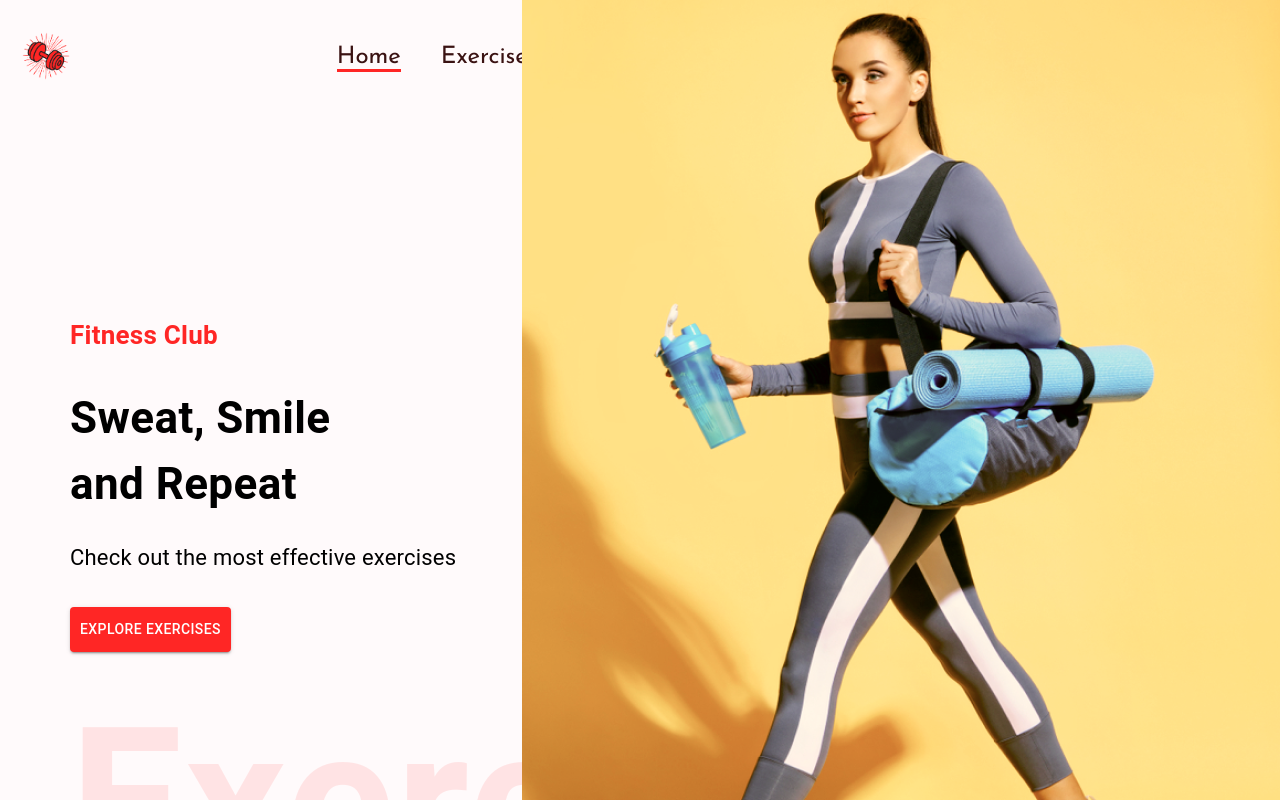
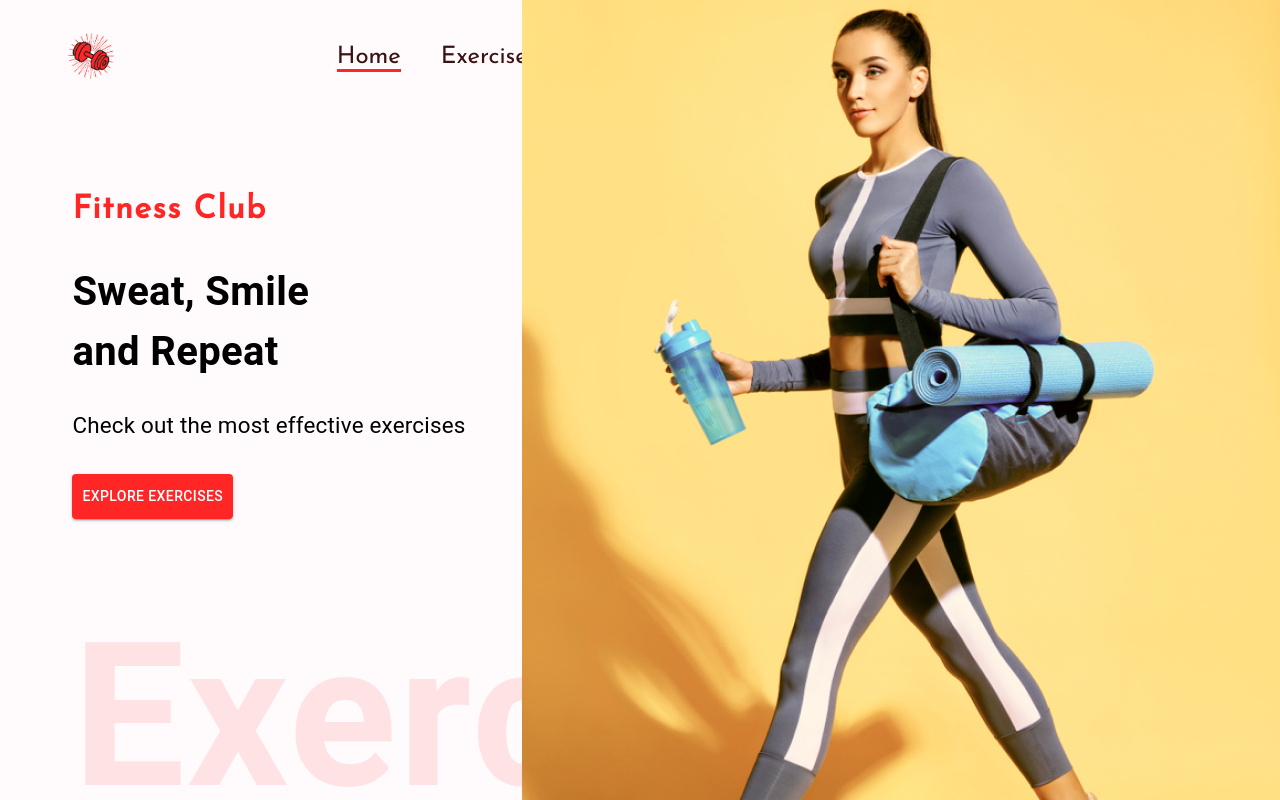
Before and after one commit to JustShuaib/exercise-project, a React (Vite) app: page / in a window 1280 px wide. Shown: the top 800 px of the page. Built offline with nearby package versions, Linux system fonts and the light colour scheme; no server answers.

Commit message:
fixed the banner misalignment on desktop

```diff
--- a/src/App.css
+++ b/src/App.css
@@ -56,7 +56,7 @@ body {
 .hero-banner-img {
   position: absolute;
   right: 0;
-  top: -20rem;
+  top: -12rem;
   margin-top: 0;
 }
 
--- a/src/components/HeroBanner.jsx
+++ b/src/components/HeroBanner.jsx
@@ -1,39 +1,30 @@
-import React from "react";
-import { Box, Stack, Typography, Button } from "@mui/material";
+import { Box, Typography, Button } from "@mui/material";
 import HeroBannerImage from "../assets/images/banner.png";
 
-const HeroBanner = () => {
-  return (
+const HeroBanner = () => (
   <Box
+    component="header"
     sx={{
-        mt: {
-          lg: "212px",
-          xs: "70px",
-        },
-        ml: {
-          sm: "50px",
-        },
+      mt: "5rem",
+      ml: { sm: "3.125rem" },
     }}
     position="relative"
-      p="20px"
+    p="1.4rem"
   >
-      <Typography color="#ff2625" fontWeight="600" fontSize="26px">
+    <Typography
+      color="#ff2625"
+      component="h1"
+      fontWeight={600}
+      fontSize="2rem"
+      fontFamily="inherit"
+      letterSpacing="0.1rem"
+    >
       Fitness Club
     </Typography>
-      <Typography
-        fontWeight={700}
-        sx={{
-          fontSize: {
-            lg: "44px",
-            xs: "40px",
-          },
-        }}
-        mb="23px"
-        mt="30px"
-      >
+    <Typography fontWeight={700} fontSize="2.5rem" my="1.7rem">
       Sweat, Smile <br /> and Repeat
     </Typography>
-      <Typography mb={4} lineHeight="35px" fontSize="22px">
+    <Typography mb={4} fontSize="1.4rem">
       Check out the most effective exercises
     </Typography>
     <Button
@@ -47,20 +38,17 @@ const HeroBanner = () => {
     <Typography
       fontWeight={600}
       color="#ff2626"
+      mt="3rem"
       sx={{
         opacity: 0.1,
-          display: {
-            lg: "block",
-            xs: "none",
-          },
+        display: { xs: "none", lg: "block" },
       }}
-        fontSize="200px"
+      fontSize="12.5rem"
     >
       Exercises
     </Typography>
     <img src={HeroBannerImage} alt="banner" className="hero-banner-img" />
   </Box>
 );
-};
 
 export default HeroBanner;
--- a/src/components/Navbar.jsx
+++ b/src/components/Navbar.jsx
@@ -8,6 +8,7 @@ const Navbar = () => (
     justifyContent="space-between"
     alignItems="center"
     mt={{ xs: "1.5rem", md: "2rem" }}
+    pl={{ lg: "4.2rem" }}
     px="1.4rem"
     width={{ xs: "100%", lg: "35rem" }}
   >
```
Lines whose indentation alone changed are shown as unchanged.
